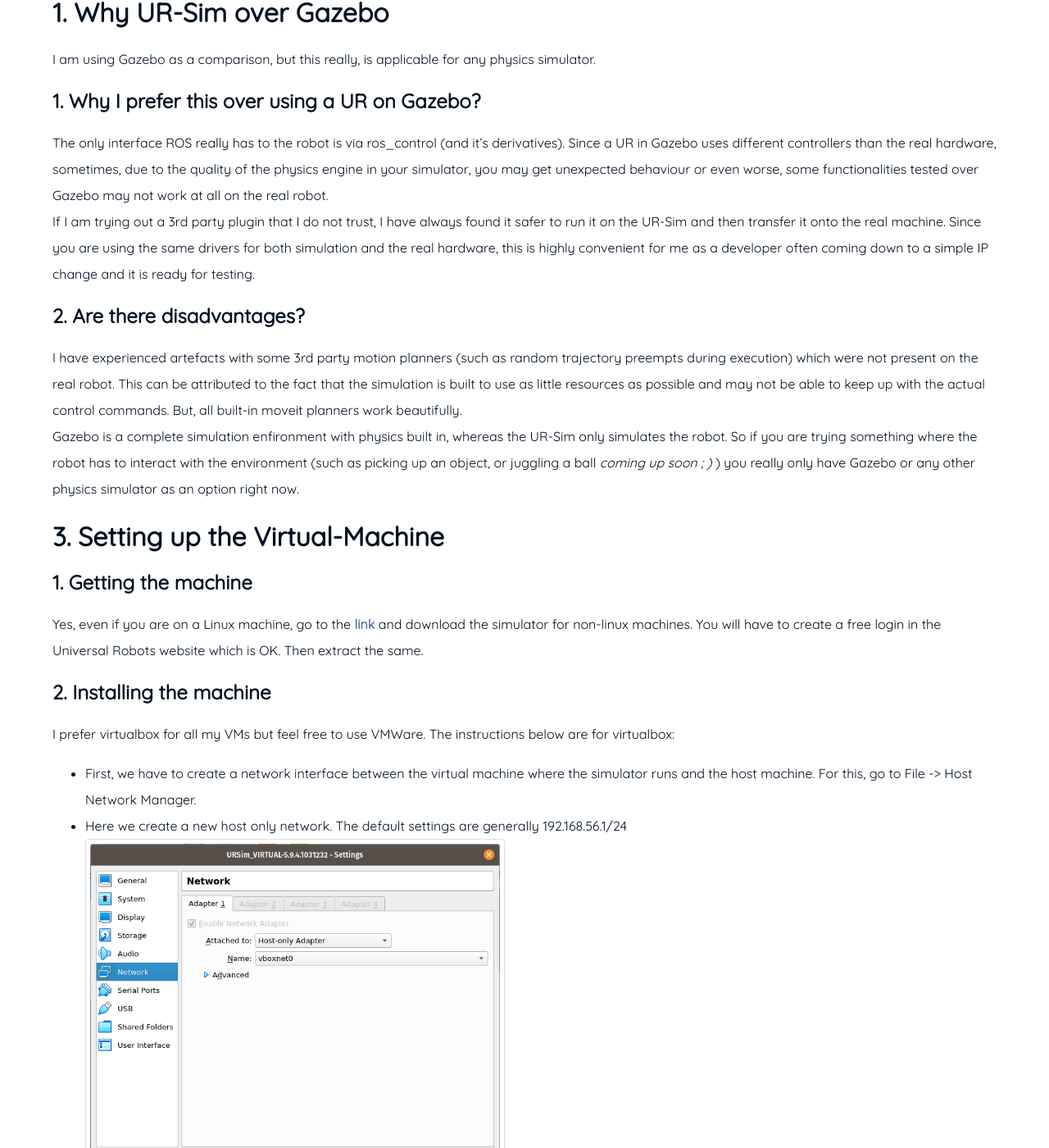
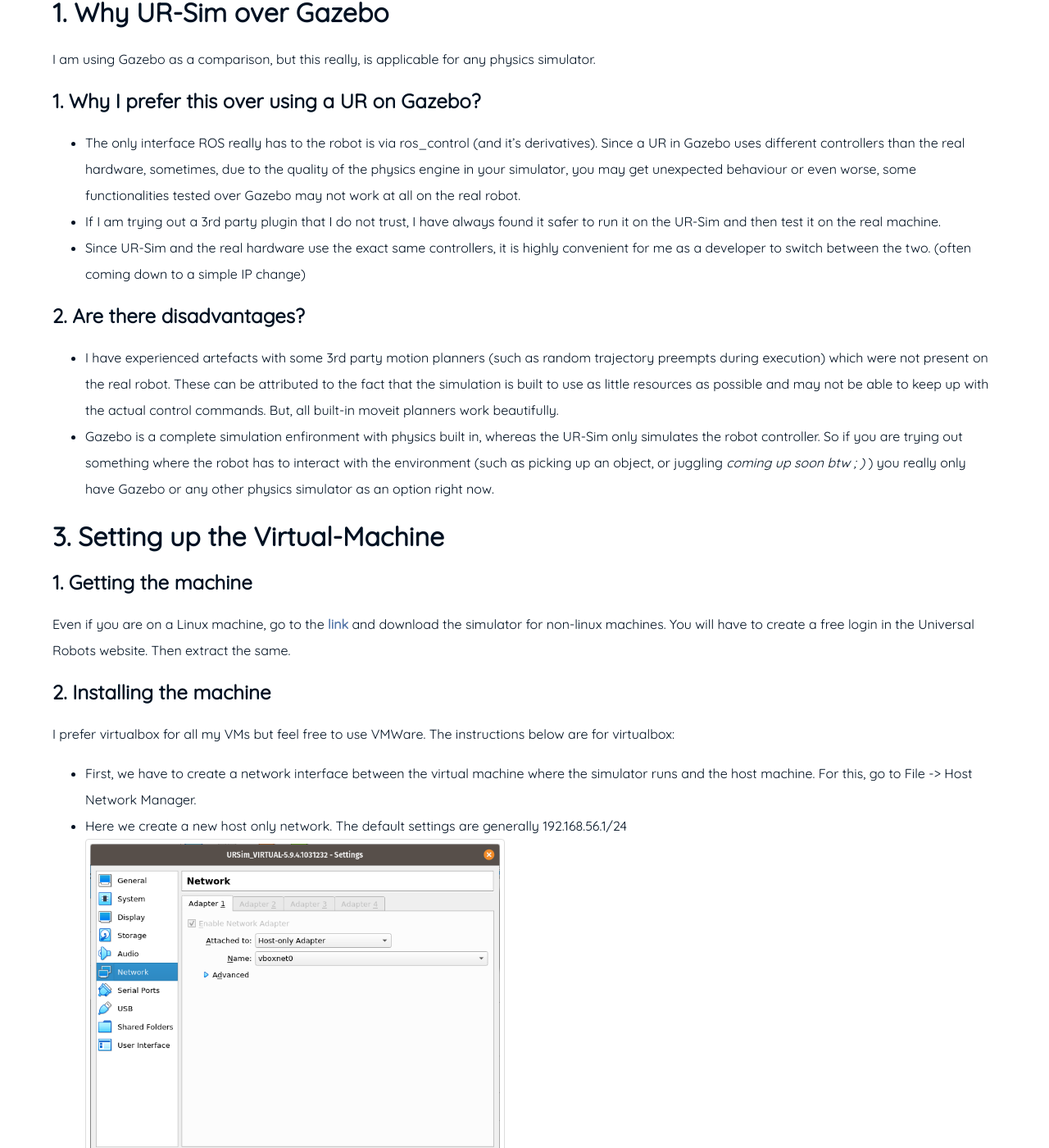
Before and after one commit to Stephen-Tellis/home, a Jekyll site: the page built from _posts/2022-04-02-settingup-ursim.md, in a window 1280 px wide and 1400 px high, scrolled down 313 px. Shown: the whole window at 82% size. Built offline with Jekyll 4.4.1, drawn with Linux system fonts in a browser that asks for light colours; some of the changed text lies outside the part shown.

Commit message:
Edited the UR-Sim post

```diff
--- a/_posts/2022-04-02-settingup-ursim.md
+++ b/_posts/2022-04-02-settingup-ursim.md
@@ -10,18 +10,18 @@
 I am using Gazebo as a comparison, but this really, is applicable for any physics simulator.
 
 ## 1. Why I prefer this over using a UR on Gazebo?
-The only interface ROS really has to the robot is via ros_control (and it's derivatives). Since a UR in Gazebo uses different controllers than the real hardware, sometimes, due to the quality of the physics engine in your simulator, you may get unexpected behaviour or even worse, some functionalities tested over Gazebo may not work at all on the real robot.
-If I am trying out a 3rd party plugin that I do not trust, I have always found it safer to run it on the UR-Sim and then transfer it onto the real machine.
-Since you are using the same drivers for both simulation and the real hardware, this is highly convenient for me as a developer often coming down to a simple IP change and it is ready for testing.
+- The only interface ROS really has to the robot is via ros_control (and it's derivatives). Since a UR in Gazebo uses different controllers than the real hardware, sometimes, due to the quality of the physics engine in your simulator, you may get unexpected behaviour or even worse, some functionalities tested over Gazebo may not work at all on the real robot.
+- If I am trying out a 3rd party plugin that I do not trust, I have always found it safer to run it on the UR-Sim and then test it on the real machine.
+- Since UR-Sim and the real hardware use the exact same controllers, it is highly convenient for me as a developer to switch between the two. (often coming down to a simple IP change)
 
 ## 2. Are there disadvantages?
-I have experienced artefacts with some 3rd party motion planners (such as random trajectory preempts during execution) which were not present on the real robot. This can be attributed to the fact that the simulation is built to use as little resources as possible and may not be able to keep up with the actual control commands. But, all built-in moveit planners work beautifully.
-Gazebo is a complete simulation enfironment with physics built in, whereas the UR-Sim only simulates the robot. So if you are trying something where the robot has to interact with the environment (such as picking up an object, or juggling a ball *coming up soon ; )* ) you really only have Gazebo or any other physics simulator as an option right now.
+- I have experienced artefacts with some 3rd party motion planners (such as random trajectory preempts during execution) which were not present on the real robot. These can be attributed to the fact that the simulation is built to use as little resources as possible and may not be able to keep up with the actual control commands. But, all built-in moveit planners work beautifully.
+- Gazebo is a complete simulation enfironment with physics built in, whereas the UR-Sim only simulates the robot controller. So if you are trying out something where the robot has to interact with the environment (such as picking up an object, or juggling *coming up soon btw ; )* ) you really only have Gazebo or any other physics simulator as an option right now.
 
 # 3. Setting up the Virtual-Machine
 
 ## 1. Getting the machine
-Yes, even if you are on a Linux machine, go to the [link](https://www.universal-robots.com/download/software-e-series/simulator-non-linux/offline-simulator-e-series-ur-sim-for-non-linux-594/ "Get the simulator here") and download the simulator for non-linux machines. You will have to create a free login in the Universal Robots website which is OK. Then extract the same.
+Even if you are on a Linux machine, go to the [link](https://www.universal-robots.com/download/software-e-series/simulator-non-linux/offline-simulator-e-series-ur-sim-for-non-linux-594/ "Get the simulator here") and download the simulator for non-linux machines. You will have to create a free login in the Universal Robots website. Then extract the same.
 
 ## 2. Installing the machine
 I prefer virtualbox for all my VMs but feel free to use VMWare. The instructions below are for virtualbox:
```
Also changed, not shown: other parts of _posts/2022-04-02-settingup-ursim.md (+1 -1 lines).
